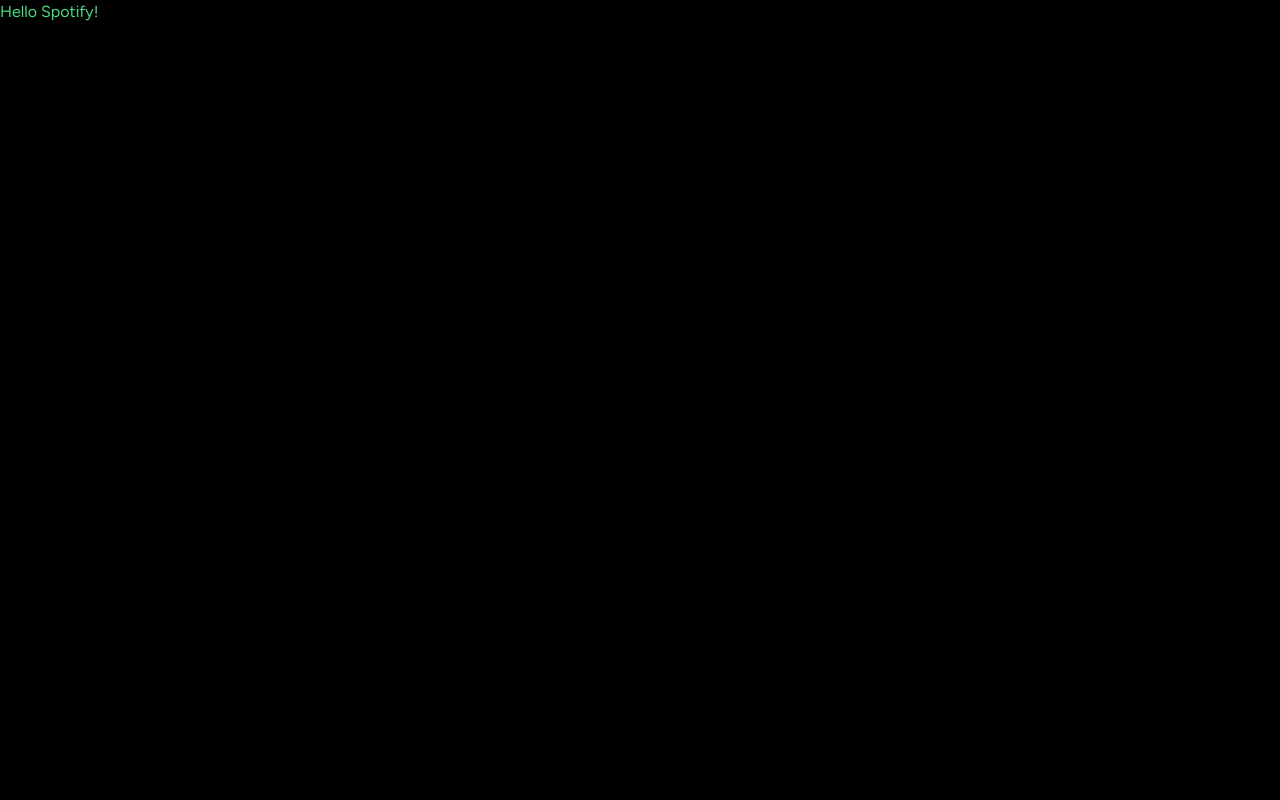
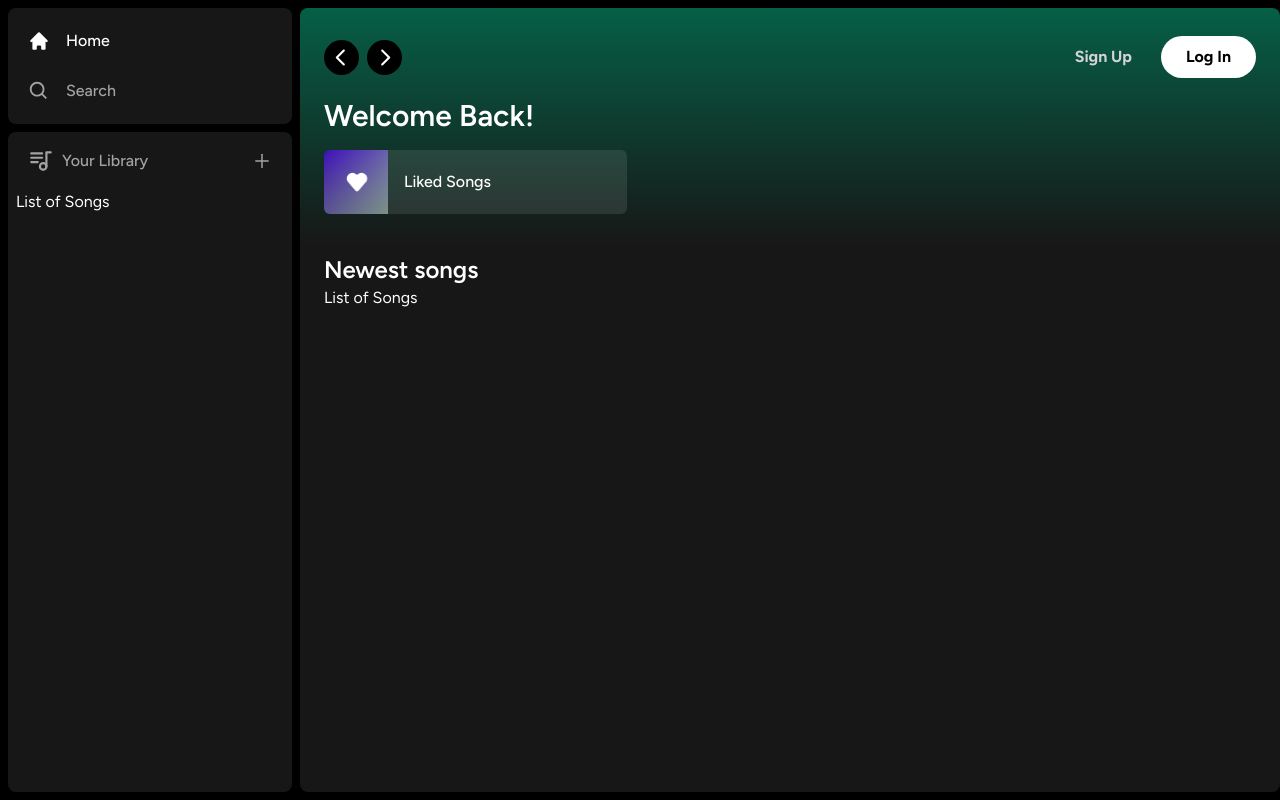
Before and after one commit to khuranamanan/spotify-clone, a Next.js app: page / in a window 1280 px wide. Built offline with nearby package versions, Linux system fonts and the light colour scheme.

Commit message:
Layout Section Completed

```diff
--- a/app/(site)/page.tsx
+++ b/app/(site)/page.tsx
@@ -1,3 +1,27 @@
+import Heaader from "@/components/Heaader";
+import ListItem from "@/components/ListItem";
+
 export default function Home() {
-  return <div className="text-green-400">Hello Spotify!</div>;
+  return (
+    <div className="bg-neutral-900 rounded-lg h-full w-full overflow-hidden overflow-y-auto">
+      <Heaader>
+        <div className="mb-2">
+          <h1 className="text-white text-3xl font-semibold">Welcome Back!</h1>
+          <div className="grid grid-cols-1 sm:grid-cols-2 xl:grid-cols-3 2xl:grid-cols-4 gap-3 mt-4">
+            <ListItem
+              image="/images/liked.png"
+              name="Liked Songs"
+              href="/liked"
+            />
+          </div>
+        </div>
+      </Heaader>
+      <div className="mt-2 mb-7 px-6">
+        <div className="flex justify-between items-center">
+          <h1 className="text-white text-2xl font-semibold">Newest songs</h1>
+        </div>
+        <div>List of Songs</div>
+      </div>
+    </div>
+  );
 }
--- a/app/layout.tsx
+++ b/app/layout.tsx
@@ -1,3 +1,4 @@
+import Sidebar from "@/components/Sidebar";
 import "./globals.css";
 import type { Metadata } from "next";
 import { Figtree } from "next/font/google";
@@ -16,7 +17,9 @@
 }) {
   return (
     <html lang="en">
-      <body className={font.className}>{children}</body>
+      <body className={font.className}>
+        <Sidebar>{children}</Sidebar>
+      </body>
     </html>
   );
 }
--- /dev/null
+++ b/components/Box.tsx
@@ -0,0 +1,17 @@
+import React from "react";
+import { twMerge } from "tailwind-merge";
+
+interface BoxProps {
+  children: React.ReactNode;
+  className?: string;
+}
+
+export default function Box({ children, className }: BoxProps) {
+  return (
+    <div
+      className={twMerge("bg-neutral-900 rounded-lg h-fit w-full", className)}
+    >
+      {children}
+    </div>
+  );
+}
--- /dev/null
+++ b/components/Button.tsx
@@ -0,0 +1,29 @@
+import React, { forwardRef } from "react";
+import { twMerge } from "tailwind-merge";
+
+export interface ButtonProps
+  extends React.ButtonHTMLAttributes<HTMLButtonElement> {}
+
+const Button = forwardRef<HTMLButtonElement, ButtonProps>(
+  ({ className, children, disabled, type = "button", ...props }, ref) => {
+    return (
+      <button
+        type={type}
+        className={twMerge(
+          "w-full rounded-full bg-green-500 border border-transparent px-3 py-3 disabled:cursor-not-allowed disabled:opacity-50 text-black font-bold hover:opacity-75 transition",
+          disabled && "opacity-75 cursor-not-allowed",
+          className
+        )}
+        disabled={disabled}
+        ref={ref}
+        {...props}
+      >
+        {children}
+      </button>
+    );
+  }
+);
+
+Button.displayName = "Button";
+
+export default Button;
--- /dev/null
+++ b/components/Heaader.tsx
@@ -0,0 +1,76 @@
+"use client";
+
+import React from "react";
+import { useRouter } from "next/navigation";
+import { twMerge } from "tailwind-merge";
+import { RxCaretLeft, RxCaretRight } from "react-icons/rx";
+import { HiHome } from "react-icons/hi";
+import { BiSearch } from "react-icons/bi";
+import Button from "./Button";
+
+interface HeaderProps {
+  children: React.ReactNode;
+  className?: string;
+}
+
+export default function Heaader({ children, className }: HeaderProps) {
+  const router = useRouter();
+
+  function handleLogout() {
+    //TODO: handle logout functionality
+  }
+
+  return (
+    <div
+      className={twMerge(
+        "h-fit bg-gradient-to-b from-emerald-800 p-6",
+        className
+      )}
+    >
+      <div className="w-full mb-4 flex items-center justify-between">
+        <div className="hidden md:flex gap-x-2 items-center">
+          <button
+            onClick={() => router.back()}
+            className="rounded-full bg-black flex items-center justify-center hover:opacity-75 transition"
+          >
+            <RxCaretLeft size={35} className="text-white" />
+          </button>
+          <button
+            onClick={() => router.forward()}
+            className="rounded-full bg-black flex items-center justify-center hover:opacity-75 transition"
+          >
+            <RxCaretRight size={35} className="text-white" />
+          </button>
+        </div>
+
+        <div className="flex md:hidden gap-x-2 items-center">
+          <button className="rounded-full p-2 bg-white flex items-center justify-center hover:opacity-75 transition">
+            <HiHome className="text-black" size={20} />
+          </button>
+          <button className="rounded-full p-2 bg-white flex items-center justify-center hover:opacity-75 transition">
+            <BiSearch className="text-black" size={20} />
+          </button>
+        </div>
+
+        <div className="flex justify-between items-center gap-x-4">
+          <>
+            <div>
+              <Button
+                onClick={() => {}}
+                className="bg-transparent font-md text-neutral-300"
+              >
+                Sign Up
+              </Button>
+            </div>
+            <div>
+              <Button onClick={() => {}} className="bg-white px-6 py-2">
+                Log In
+              </Button>
+            </div>
+          </>
+        </div>
+      </div>
+      {children}
+    </div>
+  );
+}
--- /dev/null
+++ b/components/Library.tsx
@@ -0,0 +1,28 @@
+"use client";
+
+import React from "react";
+import { TbPlaylist } from "react-icons/tb";
+import { AiOutlinePlus } from "react-icons/ai";
+
+export default function Library() {
+  function onCLick() {
+    //TODO: Handle Add Music Modal
+  }
+
+  return (
+    <div className="flex flex-col">
+      <div className="text-neutral-400 flex items-center justify-between px-5 pt-4">
+        <div className="inline-flex items-center gap-x-2">
+          <TbPlaylist size={26} />
+          <p className="font-medium text-base">Your Library</p>
+        </div>
+        <AiOutlinePlus
+          onClick={onCLick}
+          className="cursor-pointer hover:text-white transition"
+          size={20}
+        />
+      </div>
+      <div className="flex flex-col gap-y-2 mt-4 px-2">List of Songs</div>
+    </div>
+  );
+}
--- /dev/null
+++ b/components/ListItem.tsx
@@ -0,0 +1,36 @@
+"use client";
+
+import React from "react";
+import { useRouter } from "next/navigation";
+import { FaPlay } from "react-icons/fa";
+import Image from "next/image";
+
+interface ListItemProps {
+  image: string;
+  name: string;
+  href: string;
+}
+
+export default function ListItem({ image, href, name }: ListItemProps) {
+  const router = useRouter();
+
+  function onClick() {
+    //TODO: Authentication before Push
+    router.push(href);
+  }
+
+  return (
+    <button
+      onClick={onClick}
+      className="relative flex group items-center rounded-md overflow-hidden gap-x-4 bg-neutral-100/10 cursor-pointer hover:bg-neutral-100/20 transition pr-4"
+    >
+      <div className="relative min-h-[64px] min-w-[64px]">
+        <Image className="object-cover" src={image} fill alt="Image" />
+      </div>
+      <p className="font-medium truncate py-5">{name}</p>
+      <div className="absolute  transition opacity-0 rounded-full flex items-center justify-center bg-green-500 p-4 drop-shadow-md right-5 group-hover:opacity-100 hover:scale-110">
+        <FaPlay className="text-black" />
+      </div>
+    </button>
+  );
+}
--- /dev/null
+++ b/components/Sidebar.tsx
@@ -0,0 +1,54 @@
+"use client";
+
+import React, { useMemo } from "react";
+
+import { usePathname } from "next/navigation";
+import { HiHome } from "react-icons/hi";
+import { BiSearch } from "react-icons/bi";
+import Box from "./Box";
+import SidebarItem from "./SidebarItem";
+import Library from "./Library";
+
+interface SidebarProps {
+  children: React.ReactNode;
+}
+
+export default function Sidebar({ children }: SidebarProps) {
+  const pathname = usePathname();
+
+  const routes = useMemo(
+    () => [
+      {
+        icon: HiHome,
+        label: "Home",
+        active: pathname !== "/search",
+        href: "/",
+      },
+      {
+        icon: BiSearch,
+        label: "Search",
+        active: pathname === "/search",
+        href: "/search",
+      },
+    ],
+    [pathname]
+  );
+
+  return (
+    <div className="flex h-full">
+      <div className="hidden md:flex flex-col gap-y-2 bg-black h-full w-[300px] p-2">
+        <Box>
+          <div className="flex flex-col gap-y-4 px-5 py-4">
+            {routes.map((item) => (
+              <SidebarItem key={item.label} {...item} />
+            ))}
+          </div>
+        </Box>
+        <Box className="overflow-y-auto h-full">
+          <Library />
+        </Box>
+      </div>
+      <main className="h-full flex-1 overflow-y-auto py-2">{children}</main>
+    </div>
+  );
+}
--- /dev/null
+++ b/components/SidebarItem.tsx
@@ -0,0 +1,31 @@
+import Link from "next/link";
+import React from "react";
+import { IconType } from "react-icons";
+import { twMerge } from "tailwind-merge";
+
+interface SidebarItemProps {
+  icon: IconType;
+  label: string;
+  active?: boolean;
+  href: string;
+}
+
+export default function SidebarItem({
+  icon: Icon,
+  label,
+  active,
+  href,
+}: SidebarItemProps) {
+  return (
+    <Link
+      href={href}
+      className={twMerge(
+        "flex flex-row h-auto items-center w-full gap-x-4 text-md font-medium cursor-pointer hover:text-white transition text-neutral-400 py-1",
+        active && "text-white"
+      )}
+    >
+      <Icon size={26} />
+      <p className="truncate w-full">{label}</p>
+    </Link>
+  );
+}
--- a/package.json
+++ b/package.json
@@ -19,6 +19,8 @@
     "postcss": "8.4.28",
     "react": "18.2.0",
     "react-dom": "18.2.0",
+    "react-icons": "^4.10.1",
+    "tailwind-merge": "^1.14.0",
     "tailwindcss": "3.3.3",
     "typescript": "5.1.6"
   }
```
Also changed, not shown: public/images/liked.png (added), 1 other file (tests, documents, lock files or other folders).
